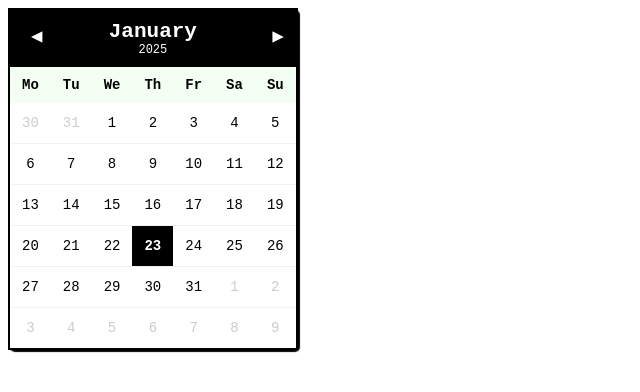
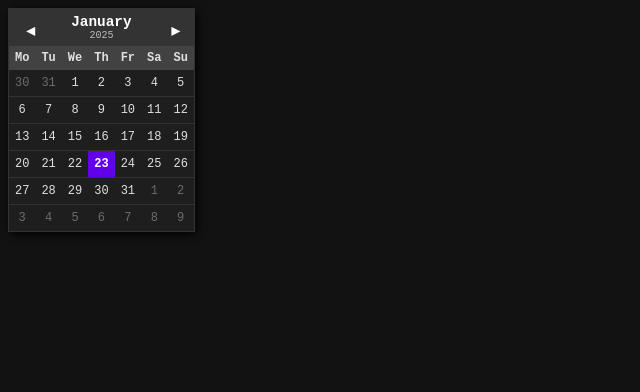
Before and after one commit to maviiav/notion-widget, a plain HTML site: page index.html in a window 1280 px wide. Shown: the whole page, without its empty margins (0-640 px from the left). Drawn offline with Linux system fonts and the light colour scheme.

Commit message:
Update index.html

```diff
--- a/index.html
+++ b/index.html
@@ -1,114 +1,117 @@
 <!DOCTYPE html>
-<!-- original:https://codepen.io/boudra/pen/raErwP -->
 <html lang="en">
 <head>
     <meta charset="UTF-8">
     <meta name="viewport" content="width=device-width, initial-scale=1.0">
-    <title>Calendar</title>
+    <title>Dark Mode Calendar</title>
 
     <style>
         body {
             font-family: monospace;
-
+            background-color: #121212; /* Dark background */
+            color: #e0e0e0; /* Light text */
         }
 
-.wrapper {
-    display: flex;
-    align-items: center;
-    justify-content: center;
-    flex-direction: column;
-    min-height: 100%;
+        #calendar {
+            margin: 0 auto;
+            font-size: 12px;
         }
 
-
-#calendar {
-    margin:  0 auto;
-    font-size: 14px;
-}
         table {
             border-collapse: collapse;
             table-layout: fixed;
             position: absolute;
-    background-color: #fff;
-    border: 2px solid #000000;
-    box-shadow: 2px 2px 1px 0px #000000;
+            background-color: #1e1e1e; /* Darker table background */
+            border: 1px solid #333333; /* Subtle border */
+            box-shadow: 2px 2px 10px 0px #000000; /* Slight shadow */
             border-radius: 5px;
         }
 
-.month{
-    background-color: #000;
-    color: #fff;
-    font-size: 1.5em;
+        .month {
+            background-color: #333333; /* Dark header */
+            color: #ffffff;
+            font-size: 1.2em;
         }
+
         .year {
-    font-size: 12px;
+            font-size: 10px;
             font-weight: normal;
             display: block;
             text-shadow: none;
-    color: #fff;
+            color: #bdbdbd; /* Subtle text color for the year */
         }
 
-.day-header{
-    background-color: #f3fff3;
+        .day-header {
+            background-color: #424242; /* Dark day header background */
+            color: #e0e0e0;
         }
 
-td,th {
+        td, th {
             text-align: center;
-    background-color: #fff;
-}
-th {
-    padding: 10px;
-    /* background-color: #000000;
-    color: #fff; */
-    /* font-weight: normal; */
+            background-color: #1e1e1e;
+            color: #e0e0e0;
         }
 
-
-
+        th {
+            padding: 5px;
+        }
 
         td {
             padding: 0;
-    border-bottom: 1px solid rgba(0,0,0,0.05);
-}
-td>span {
-    color: rgb(0, 0, 0);
-    padding: 10px;
-    display: block;
-    border: 2px solid transparent;
-    transition: border 0.3s ease;
+            border-bottom: 1px solid #333333;
         }
 
-
-td.avui>span {
-    font-weight: bold;
-    background-color: #000000;
-    color: #fff;
-}
-td.fora > span {
-    opacity: 0.2;
+        td > span {
+            color: #e0e0e0;
+            padding: 5px;
+            display: block;
+            border: 1px solid transparent;
+            transition: border 0.3s ease, background-color 0.3s ease;
         }
 
+        td.avui > span {
+            font-weight: bold;
+            background-color: #6200ea; /* Highlight for the current day */
+            color: #ffffff;
+        }
+
+        td.fora > span {
+            opacity: 0.4; /* Dims dates outside the current month */
+        }
+
+        td > span:hover {
+            border-color: #6200ea; /* Subtle hover effect */
+            background-color: #333333;
+        }
 
         .boto-next, .boto-prev {
-    background: #000;
-    color: #fff;
+            background: #333333; /* Dark button background */
+            color: #ffffff;
             font-family: inherit;
             border: none;
-    font-size: 25px;
+            font-size: 20px;
             font-weight: bold;
-    text-shadow: inherit;
-    padding: 2px 10px 5px 10px;
+            padding: 2px 8px;
             line-height: 1px;
-    height: 30px;
-    width: 30px;
+            height: 25px;
+            width: 25px;
             vertical-align: middle;
             position: absolute;
-    top: 15px;
+            top: 10px;
         }
-.boto-next { right: 10px; padding-left: 13px; }
-.boto-prev { left: 10px; padding-right: 13px;}
 
+        .boto-next {
+            right: 8px;
+        }
 
+        .boto-prev {
+            left: 8px;
+        }
+
+        .boto-next:hover, .boto-prev:hover {
+            background-color: #6200ea; /* Button hover effect */
+            color: #ffffff;
+        }
     </style>
 </head>
 <body>
@@ -116,70 +119,39 @@ td.fora > span {
         <div id="calendar"></div>
     </div>
     <script>
+        /* JavaScript remains unchanged */
         var months = [
-    'January',
-    'February',
-    'March',
-    'April',
-    'May',
-    'June',
-    'July',
-    'August',
-    'September',
-    'October',
-    'November',
-    'December'
+            'January', 'February', 'March', 'April', 'May', 'June',
+            'July', 'August', 'September', 'October', 'November', 'December'
         ];
 
-var days = [
-    'Sunday',
-    'Monday',
-    'Tuesday',
-    'Wedensday',
-    'Thursday',
-    'Friday',
-    'Saturday'
-];
+        var days = ['Sunday', 'Monday', 'Tuesday', 'Wednesday', 'Thursday', 'Friday', 'Saturday'];
+        var days_abr = ['Su', 'Mo', 'Tu', 'We', 'Th', 'Fr', 'Sa'];
 
-var days_abr = [
-    'Su',
-    'Mo',
-    'Tu',
-    'We',
-    'Th',
-    'Fr',
-    'Sa'
-];
-
-Number.prototype.pad = function(num) {
+        Number.prototype.pad = function (num) {
             var str = '';
-    for(var i = 0; i < (num-this.toString().length); i++)
+            for (var i = 0; i < (num - this.toString().length); i++)
                 str += '0';
             return str += this.toString();
-}
+        };
 
-function calendar(widget, data)
-{
-
+        function calendar(widget, data) {
+            /* Calendar rendering logic remains unchanged */
             var original = widget.getElementsByClassName('actiu')[0];
 
-    if(typeof original === 'undefined')
-    {
+            if (typeof original === 'undefined') {
                 original = document.createElement('table');
-        original.setAttribute('data-actual',
-			      data.getFullYear() + '/' +
+                original.setAttribute('data-actual', data.getFullYear() + '/' +
                     data.getMonth().pad(2) + '/' +
-			      data.getDate().pad(2))
+                    data.getDate().pad(2));
                 widget.appendChild(original);
             }
 
             var diff = data - new Date(original.getAttribute('data-actual'));
-
             diff = new Date(diff).getMonth();
 
             var e = document.createElement('table');
-
-    e.className = diff  === 0 ? 'amagat-esquerra' : 'amagat-dreta';
+            e.className = diff === 0 ? 'amagat-esquerra' : 'amagat-dreta';
             e.innerHTML = '';
 
             widget.appendChild(e);
@@ -187,12 +159,12 @@ function calendar(widget, data)
             e.setAttribute('data-actual',
                 data.getFullYear() + '/' +
                 data.getMonth().pad(2) + '/' +
-                   data.getDate().pad(2))
+                data.getDate().pad(2));
 
             var fila = document.createElement('tr');
             var titol = document.createElement('th');
             titol.setAttribute('colspan', 7);
-    titol.setAttribute('class','month');
+            titol.setAttribute('class', 'month');
 
             var boto_prev = document.createElement('button');
             boto_prev.className = 'boto-prev';
@@ -208,12 +180,12 @@ function calendar(widget, data)
 
             titol.appendChild(boto_next);
 
-    boto_prev.onclick = function() {
+            boto_prev.onclick = function () {
                 data.setMonth(data.getMonth() - 1);
                 calendar(widget, data);
             };
 
-    boto_next.onclick = function() {
+            boto_next.onclick = function () {
                 data.setMonth(data.getMonth() + 1);
                 calendar(widget, data);
             };
@@ -223,71 +195,52 @@ function calendar(widget, data)
 
             fila = document.createElement('tr');
 
-    for(var i = 1; i < 7; i++)
-    {
+            for (var i = 1; i < 7; i++) {
                 fila.innerHTML += '<th class="day-header">' + days_abr[i] + '</th>';
             }
 
             fila.innerHTML += '<th class="day-header">' + days_abr[0] + '</th>';
             e.appendChild(fila);
 
-    /* Obtinc el dia que va acabar el mes anterior */
-    var inici_mes =
-        new Date(data.getFullYear(), data.getMonth(), -1).getDay();
+            var inici_mes = new Date(data.getFullYear(), data.getMonth(), -1).getDay();
+            var actual = new Date(data.getFullYear(), data.getMonth(), -inici_mes);
 
-    var actual = new Date(data.getFullYear(),
-			  data.getMonth(),
-			  -inici_mes);
-
-    /* 6 setmanes per cobrir totes les posiblitats
-     *  Quedaria mes consistent alhora de mostrar molts mesos
-     *  en una quadricula */
-    for(var s = 0; s < 6; s++)
-    {
+            for (var s = 0; s < 6; s++) {
                 var fila = document.createElement('tr');
-
-        for(var d = 1; d < 8; d++)
-        {
+                for (var d = 1; d < 8; d++) {
                     var cela = document.createElement('td');
                     var span = document.createElement('span');
 
                     cela.appendChild(span);
-
                     span.innerHTML = actual.getDate();
 
-            if(actual.getMonth() !== data.getMonth())
+                    if (actual.getMonth() !== data.getMonth())
                         cela.className = 'fora';
 
-            /* Si es avui el decorem */
-            if(data.getDate() == actual.getDate() &&
-	       data.getMonth() == actual.getMonth())
+                    if (data.getDate() == actual.getDate() && data.getMonth() == actual.getMonth())
                         cela.className = 'avui';
 
-	    actual.setDate(actual.getDate()+1);
+                    actual.setDate(actual.getDate() + 1);
                     fila.appendChild(cela);
                 }
-
                 e.appendChild(fila);
             }
 
-    setTimeout(function() {
+            setTimeout(function () {
                 e.className = 'actiu';
-        original.className +=
-        diff === 0 ? ' amagat-dreta' : ' amagat-esquerra';
+                original.className += diff === 0 ? ' amagat-dreta' : ' amagat-esquerra';
             }, 20);
 
             original.className = 'inactiu';
 
-    setTimeout(function() {
+            setTimeout(function () {
                 var inactius = document.getElementsByClassName('inactiu');
-        for(var i = 0; i < inactius.length; i++)
+                for (var i = 0; i < inactius.length; i++)
                     widget.removeChild(inactius[i]);
             }, 1000);
-
         }
 
         calendar(document.getElementById('calendar'), new Date());
-
     </script>
 </body>
 </html>
```
Lines whose indentation alone changed are shown as unchanged.
